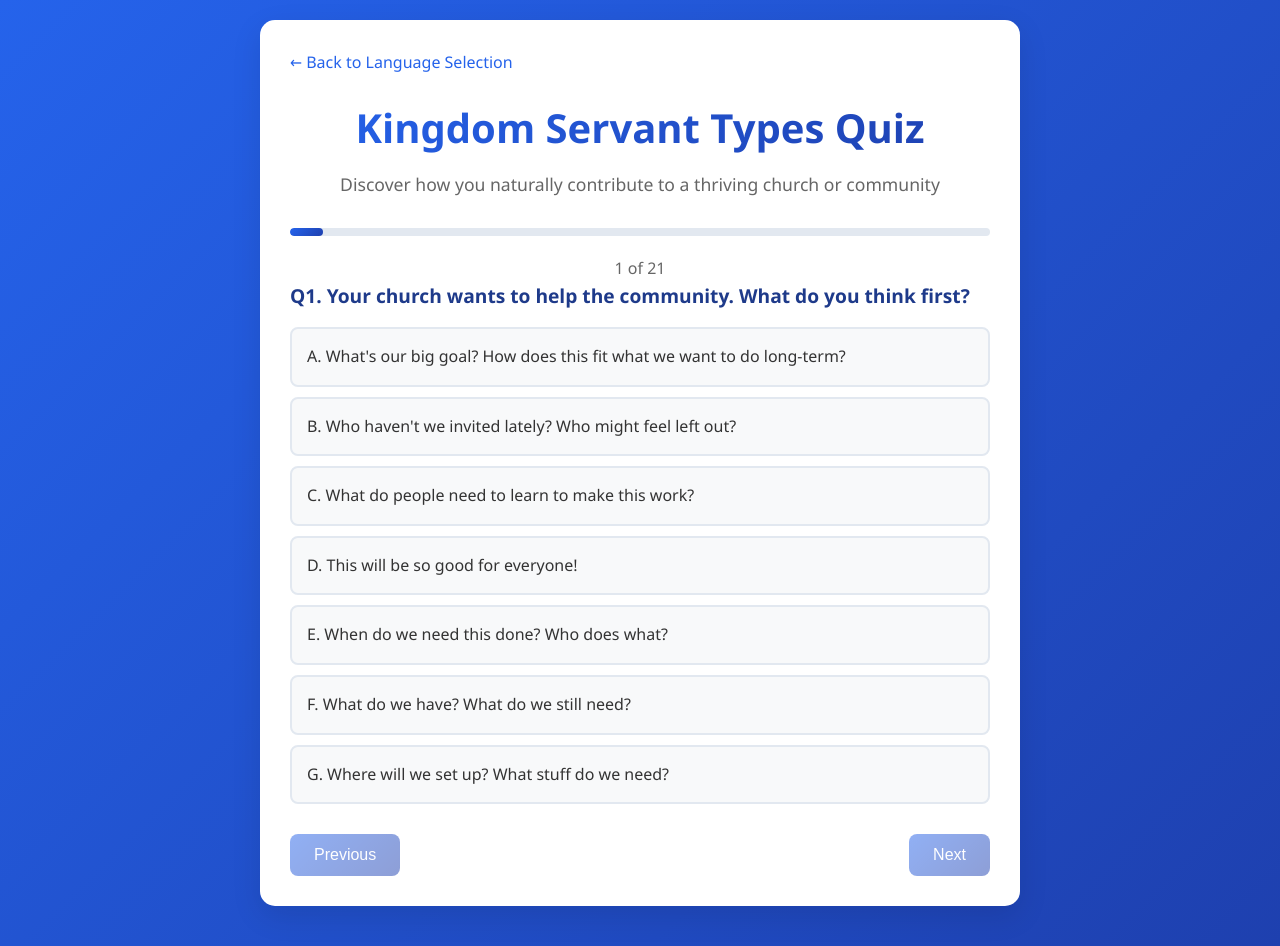
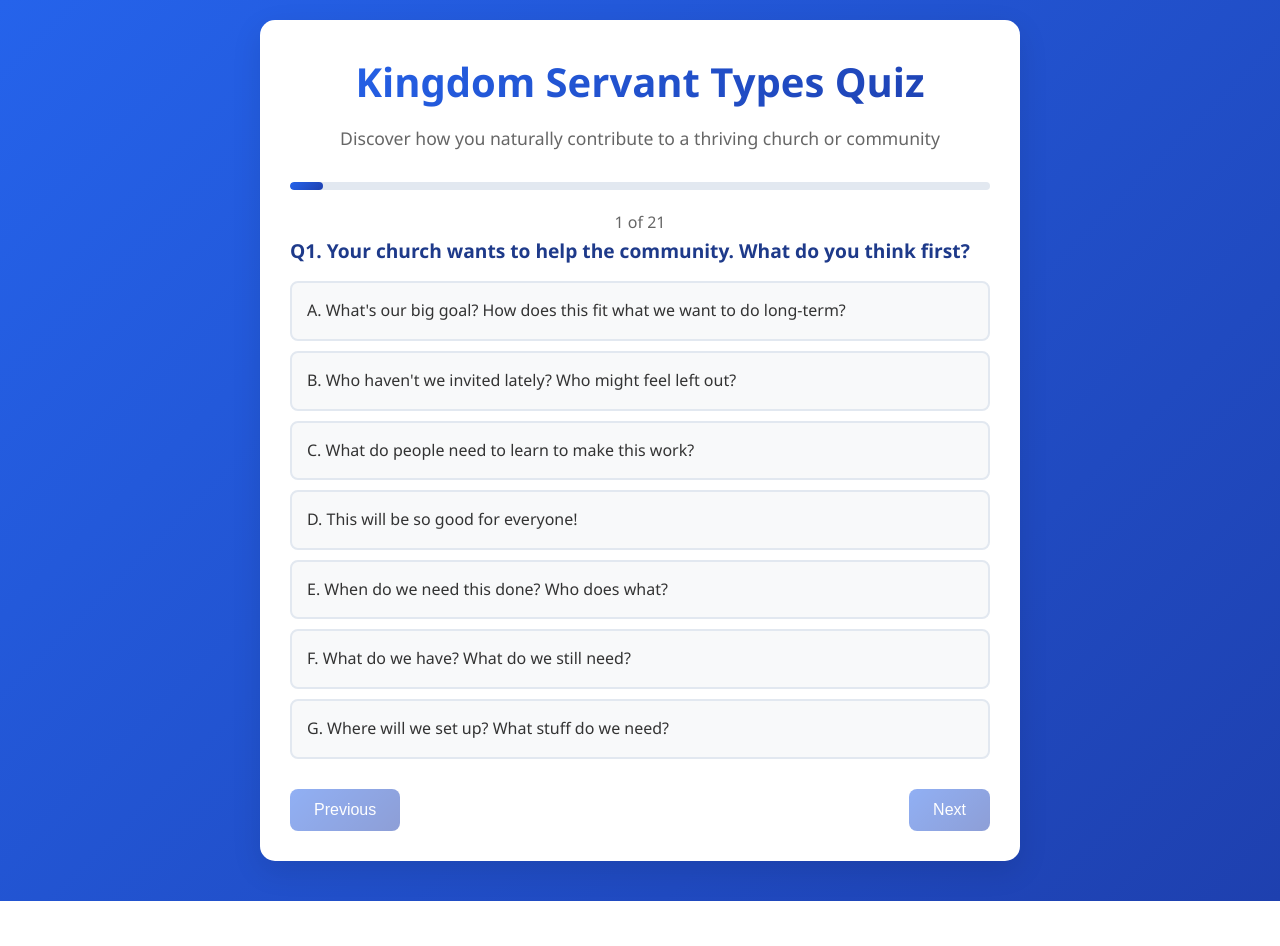
Before and after one commit to ejacques1/Kingdom_Servant, a plain HTML site: page english.html in a window 1280 px wide. After the commit the page ends 901 px from the top, so only its background shows below. Drawn offline with Linux system fonts and the light colour scheme.

Commit message:
Update english.html
without link

```diff
--- a/english.html
+++ b/english.html
@@ -52,20 +52,6 @@
             color: #666;
             font-size: 1.1em;
             margin-bottom: 20px;
-        }
-
-        .back-home {
-            display: inline-flex;
-            align-items: center;
-            color: #2563eb;
-            text-decoration: none;
-            margin-bottom: 20px;
-            font-weight: 500;
-            transition: color 0.3s ease;
-        }
-
-        .back-home:hover {
-            color: #1e40af;
         }
 
         .question {
@@ -274,8 +260,6 @@
 <body>
     <div class="container">
         <div class="card">
-            <a href="index.html" class="back-home">← Back to Language Selection</a>
-
             <div class="header">
                 <h1>Kingdom Servant Types Quiz</h1>
                 <p class="subtitle">Discover how you naturally contribute to a thriving church or community</p>
```
